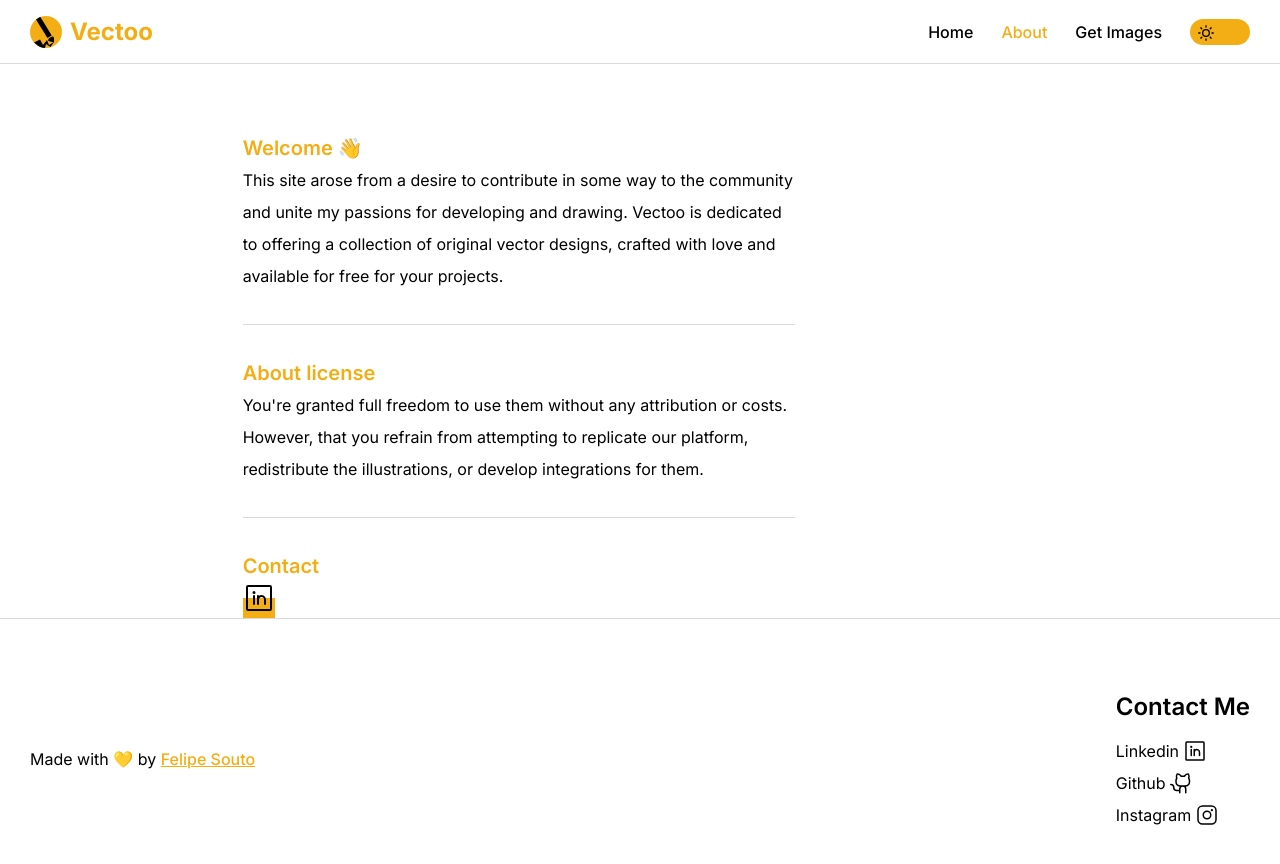
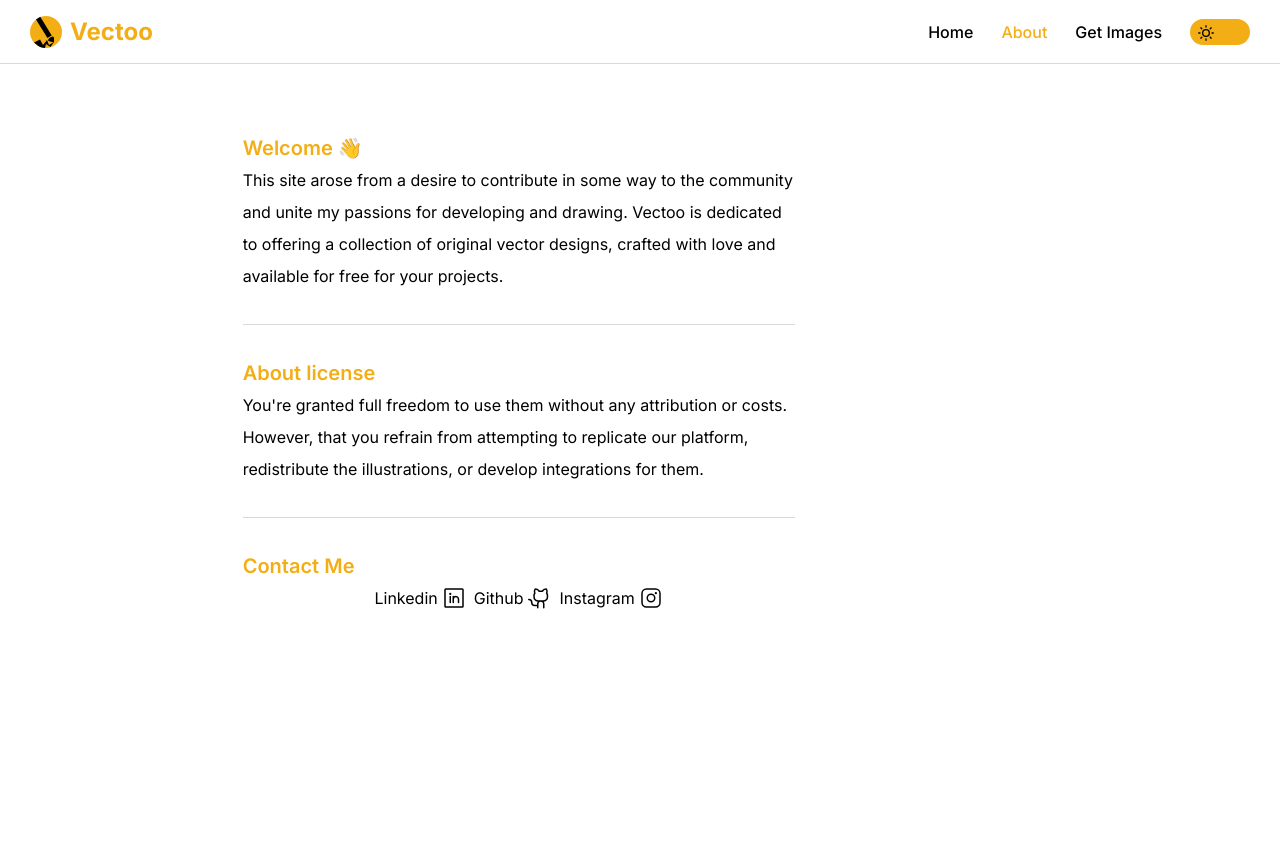
Before and after one commit to LipeSou/vectoo, a Next.js app: page /about in a window 1280 px wide. Shown: the top 864 px of the page. After the commit the page ends 800 px from the top, so only its background shows below. Built offline with nearby package versions, Linux system fonts and the light colour scheme.

Commit message:
feat: contact me in about

```diff
--- a/src/app/layout.tsx
+++ b/src/app/layout.tsx
@@ -2,9 +2,7 @@ import './globals.css';
 import type { Metadata } from 'next';
 import { Inter } from 'next/font/google';
 import Header from '@/components/header/Header';
-import Footer from '@/components/footer/Footer';
 import { SpeedInsights } from '@vercel/speed-insights/next';
-import { Analytics } from '@vercel/analytics/react';
 
 const inter = Inter({ subsets: ['latin'] });
 
@@ -25,8 +23,6 @@ export default function RootLayout({
         <Header />
         {children}
         <SpeedInsights />
-        <Analytics />
-        <Footer />
       </body>
     </html>
   );
--- a/src/components/header/header.module.css
+++ b/src/components/header/header.module.css
@@ -4,7 +4,6 @@
     position: fixed;
     display: grid;
     grid-template-columns: 1fr 1220px 1fr;
-    justify-content: space-between;
     align-items: center;
     background-color: var(--background-header);
     backdrop-filter: blur(8px);
--- a/src/layouts/about/AboutContainer.tsx
+++ b/src/layouts/about/AboutContainer.tsx
@@ -1,8 +1,9 @@
+'use client';
+
 import Link from 'next/link';
-import Image from 'next/image';
+import { GithubLogo, InstagramLogo, LinkedinLogo } from '@phosphor-icons/react';
 import Informations from './Informations';
 import styles from './about-container.module.css';
-import Linkedin from '../../assets/icons/linkedin.svg';
 
 export default function AboutContainer() {
   return (
@@ -21,25 +22,44 @@ Vectoo is dedicated to offering a collection of original vector designs, crafted
         </section>
         <Informations.Divider />
         <section>
-          <Informations.Title title="Contact" />
+          <Informations.Title title="Contact Me" />
+          <div className={styles.linkContainer}>
             <Link
               className={styles.link}
               href="https://www.linkedin.com/in/felipe-sou/"
               target="_blank"
               rel="noreferrer"
             >
-            <Image src={Linkedin} alt="link para o linkedin" />
+              <p>Linkedin</p>
+              {' '}
+              <LinkedinLogo size={24} />
             </Link>
 
+            <Link
+              className={styles.link}
+              href="https://github.com/LipeSou"
+              target="_blank"
+              rel="noreferrer"
+            >
+              <p>Github</p>
+              {' '}
+              <GithubLogo size={24} />
+            </Link>
+
+            <Link
+              className={styles.link}
+              href="https://www.instagram.com/felipesou__/"
+              target="_blank"
+              rel="noreferrer"
+            >
+              <p>Instagram</p>
+              {' '}
+              <InstagramLogo size={24} />
+            </Link>
+          </div>
+
         </section>
-        {/* <section>
-          <h2>Contato</h2>
-          <p>
-            Entre em contato conosco em
-            {' '}
-            <a href="mailto:contato@empresa.com">contato@empresa.com</a>
-          </p>
-        </section> */}
+
       </div>
     </div>
   );
--- a/src/layouts/about/about-container.module.css
+++ b/src/layouts/about/about-container.module.css
@@ -8,12 +8,23 @@
     grid-column-start: 2;
 }
 
+
+.linkContainer {
+    display: flex;
+    gap: 8px;
+    align-items: center;
+    justify-content: center;
+    margin-top: 4px;
+}
+
 .link {
-    background-color: var(--primary-50);
-    height: 50%;
+    display: flex;
+    align-items: center;
+    gap: 4px;
 }
 
 .link:hover {
-    height: 164px;
-    width: 164px;
+    color: var(--primary-50);
+    transition: 0.2s;
+    transition-timing-function: ease-in-out;
 }
--- a/src/layouts/home/Home.tsx
+++ b/src/layouts/home/Home.tsx
@@ -1,3 +1,4 @@
+import Footer from '@/components/footer/Footer';
 import FirstSection from './firstSection/FirstSection';
 import SecondSection from './secondSection/SecondSection';
 
@@ -6,6 +7,7 @@ export default function Home() {
     <>
       <FirstSection />
       <SecondSection />
+      <Footer />
     </>
   );
 }
```
Also changed, not shown: src/assets/icons/linkedin.svg (deleted). Lines whose indentation alone changed are shown as unchanged.
